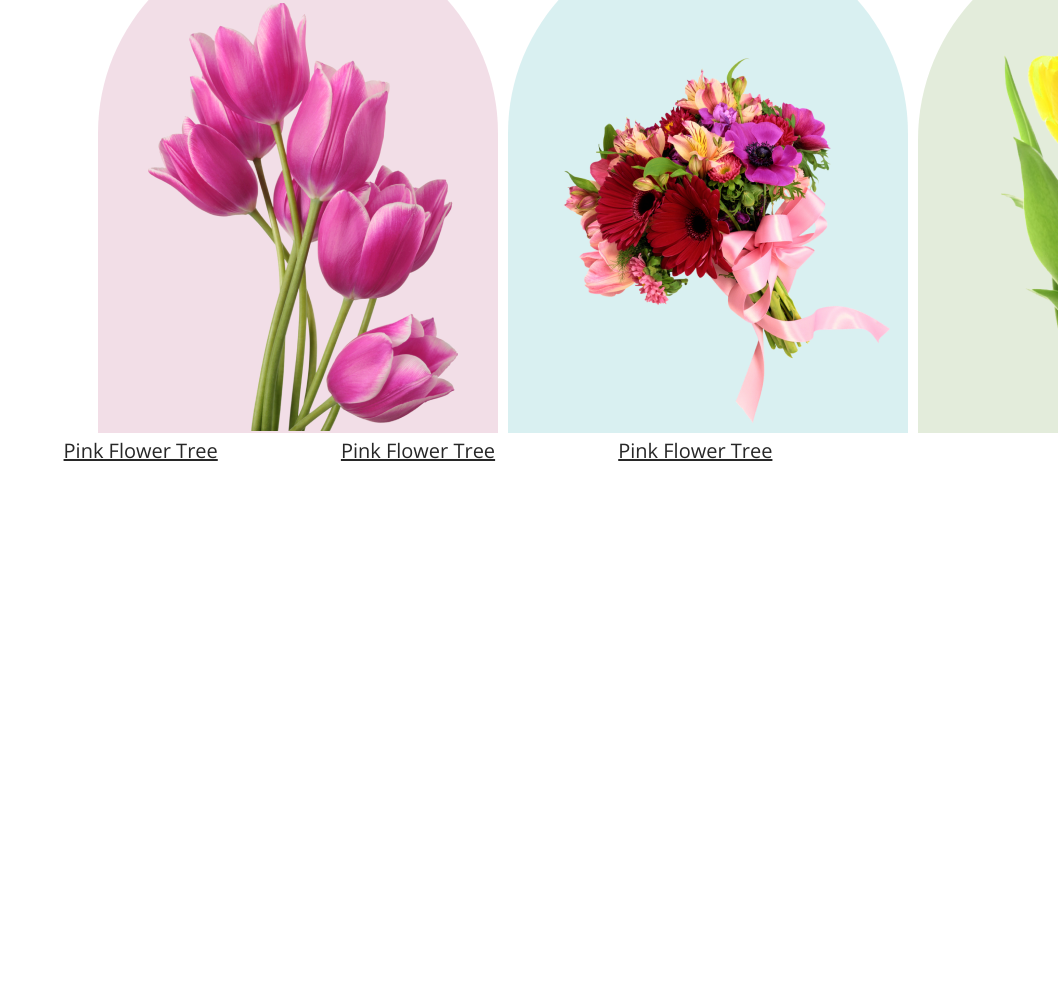
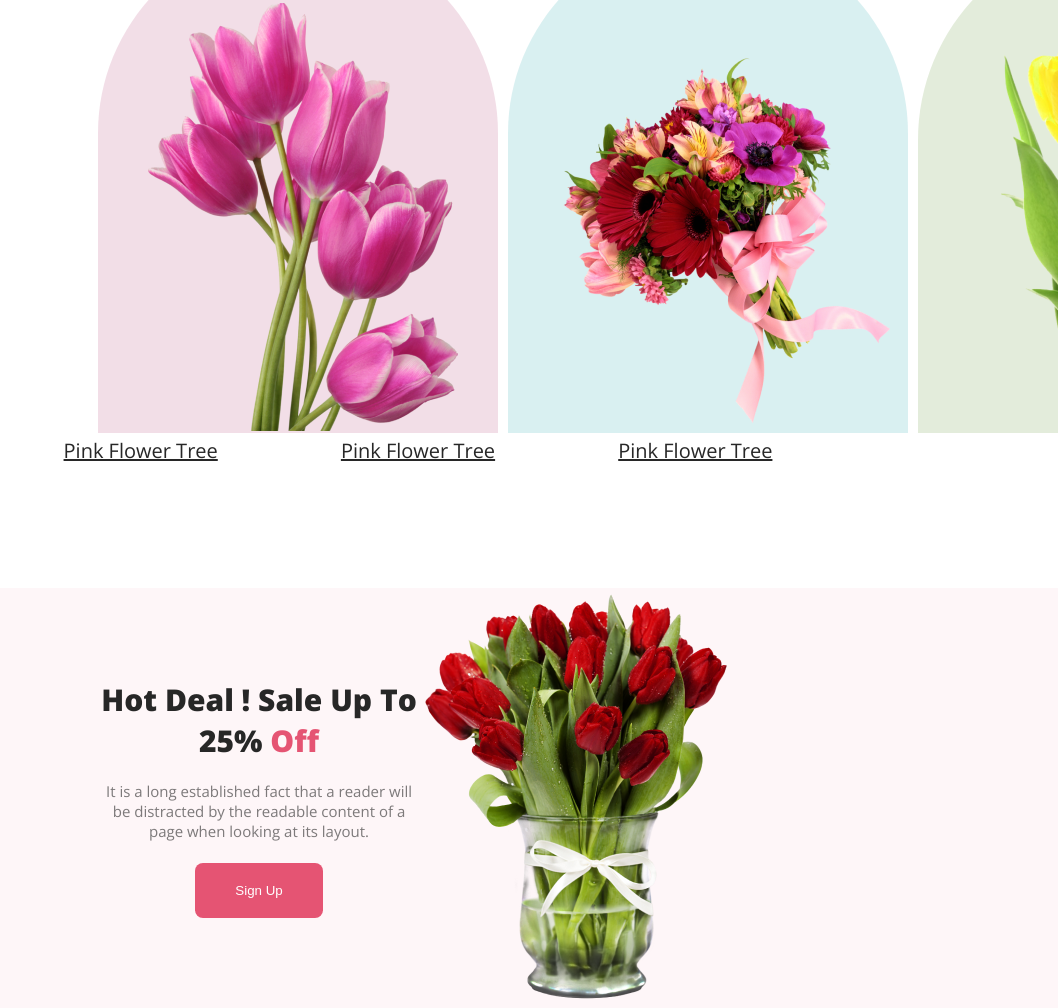
Before and after one commit to ASRAF-JAHAN/Assingment-task-one, a plain HTML site: page index.html in a window 1280 px wide. Shown: the part 1122-2130 px from the top of the page, without its empty margins (222-1280 px from the left). Before the commit the page ends 1600 px from the top, so only its background shows below. Drawn offline with nearby package versions, Linux system fonts and the light colour scheme.

Commit message:
sales done

```diff
--- a/index.html
+++ b/index.html
@@ -41,6 +41,18 @@
             <p>Pink Flower Tree</p>
             <p>Pink Flower Tree</p>
         </div>
+        <section class="hot-sale">
+            <div class="red-rose">
+                  <div class="red-rose-text">
+                  <h3 class="sale-headline">Hot Deal ! Sale Up To 25% <span class="design">Off</span></h3>
+                  <p class="red-rose-description">It is a long established fact that a reader will be distracted by the readable content of a page when looking at its layout.</p>
+                  <br>
+                  <button id="bu-text" class="btn-praimary">Sign Up</button>
+                  </div>
+                  <img src="Flower Asset/pngwing 8.png" alt="">
+            </div>
+
+        </section>
 
     </main>
     <footer>
--- a/styles/blog.css
+++ b/styles/blog.css
@@ -108,3 +108,37 @@ body{
     line-height: 35px;
     text-decoration-line: underline;
 }
+/* hot sale section work */
+.hot-sale{
+    background: rgba(229, 84, 115, 0.05);
+    margin-top: 120px;
+
+}
+.red-rose{
+    display: flex;
+    align-items: center;
+    justify-content: space-around;
+    width: 50%;
+    margin: auto;
+}
+.red-rose-text{
+    text-align: center;
+}
+.sale-headline{
+    color: #272727;
+    font-size: 30px;
+    font-weight: 800;
+}
+.red-rose-description{
+    color: rgba(39, 39, 39, 0.60);
+    font-size: 15px;
+    font-weight: 400;
+    line-height: 20px;
+    padding-top: 20px;
+}
+#bu-text{
+    color: #FFF;
+}
+.design{
+   color: #E55473;
+}
```
